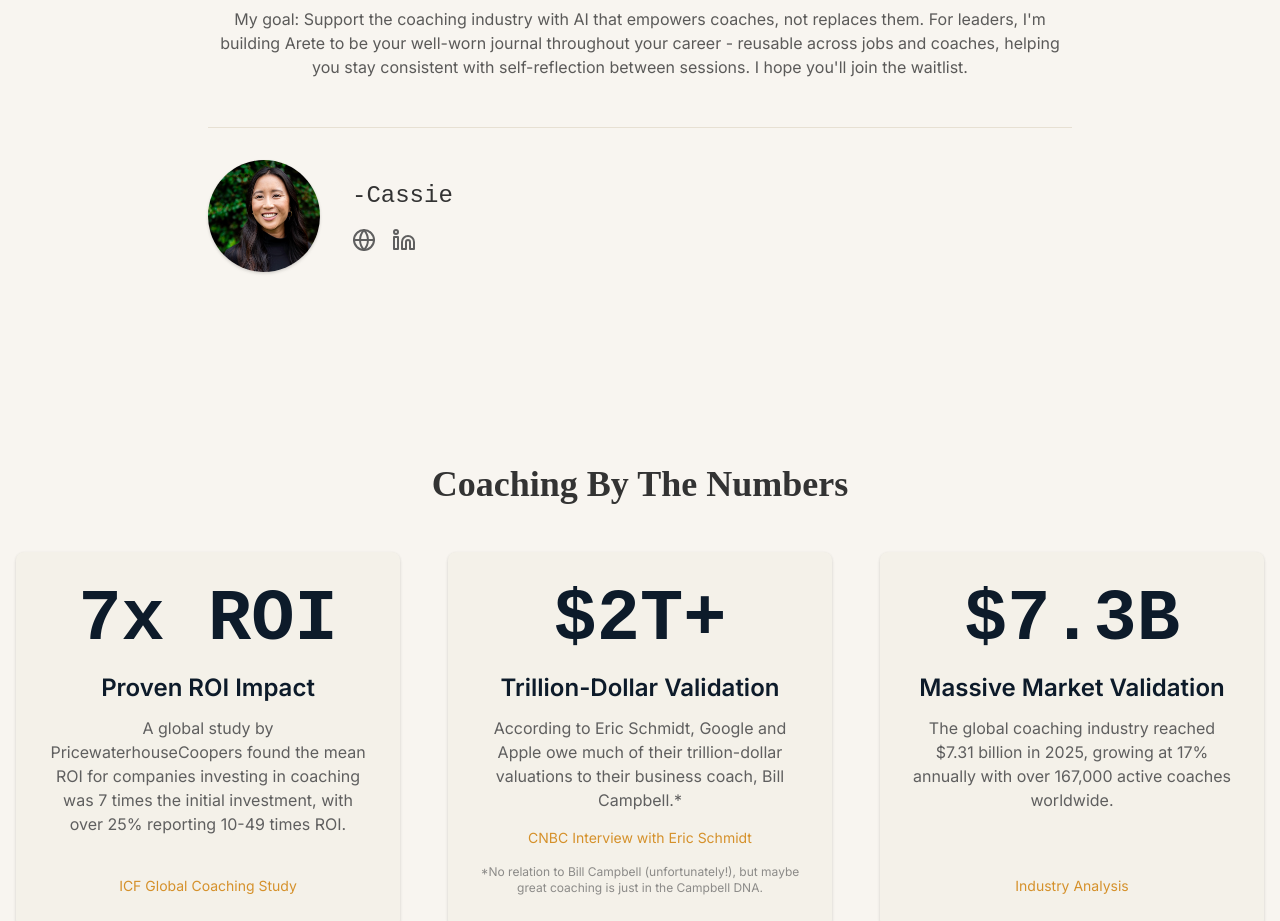
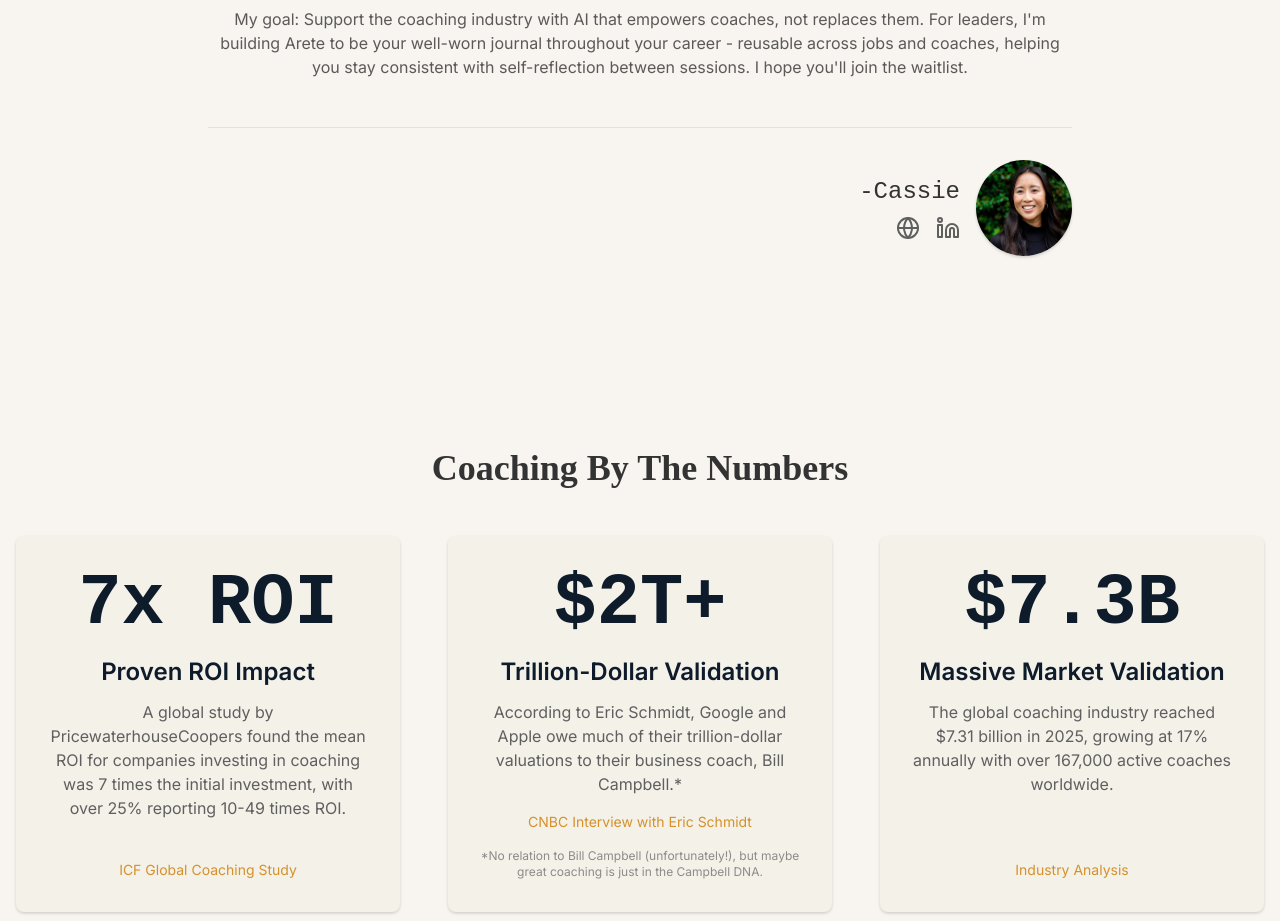
Before and after one commit to CassieCamp/arete3, a Next.js app in the folder frontend/: page / in a window 1280 px wide. Shown: the part 1040-1961 px from the top of the page. Built offline with nearby package versions, Linux system fonts and the light colour scheme; no server answers.

Commit message:
feat(frontend): Update UI components and layout

```diff
--- a/frontend/src/app/layout.tsx
+++ b/frontend/src/app/layout.tsx
@@ -10,7 +10,7 @@ const inter = Inter({ subsets: ['latin'] })
 
 export const metadata: Metadata = {
   title: 'Arete - Personal Development Platform',
-  description: 'Transform your potential into achievement with personalized coaching and insights.',
+  description: 'The coaching app of my dreams',
 }
 
 export default function RootLayout({
--- a/frontend/src/components/coaching/UnconnectedState.tsx
+++ b/frontend/src/components/coaching/UnconnectedState.tsx
@@ -19,7 +19,7 @@ export function UnconnectedState() {
             Welcome to Coaching
           </h1>
           <p className="text-lg text-muted-foreground max-w-2xl mx-auto leading-relaxed">
-            Transform your potential into achievement with personalized coaching.
+            The coaching app of my dreams.
             Connect with experienced coaches who will guide you toward your goals
             with tailored strategies and ongoing support.
           </p>
--- a/frontend/src/components/landing/FounderMessage.tsx
+++ b/frontend/src/components/landing/FounderMessage.tsx
@@ -24,27 +24,29 @@ const FounderMessage: React.FC = () => {
           </div>
 
           {/* --- Closing Unit --- */}
-          <div className="mt-12 pt-8 border-t border-border/50 flex flex-col sm:flex-row items-center gap-6 sm:gap-8 text-center sm:text-left">
-            <div className="w-24 h-24 sm:w-28 sm:h-28 flex-shrink-0">
-              <Image
-                src="/images/founder-headshot.jpg"
-                alt="Cassie Campbell"
-                width={112}
-                height={112}
-                className="rounded-full object-cover object-[center_35%] w-full h-full shadow-md"
-              />
-            </div>
-            <div className="flex flex-col items-center sm:items-start">
+          <div className="mt-12 pt-8 border-t border-border/50 flex justify-end">
+            <div className="flex items-center gap-4">
+              <div className="text-right">
                 <p className="font-mono text-2xl text-foreground">
                   -Cassie
                 </p>
-              <div className="mt-4 flex items-center gap-4">
+                <div className="mt-2 flex items-center justify-end gap-4">
                   <a href="https://cassiecamp.com" target="_blank" rel="noopener noreferrer" className="text-muted-foreground hover:text-primary transition-colors">
                     <WebsiteIcon className="w-6 h-6" />
                   </a>
                   <a href="https://www.linkedin.com/in/cassandracampbell/" target="_blank" rel="noopener noreferrer" className="text-muted-foreground hover:text-primary transition-colors">
                     <LinkedInIcon className="w-6 h-6" />
                   </a>
+                </div>
+              </div>
+              <div className="w-24 h-24 flex-shrink-0">
+                <Image
+                  src="/images/founder-headshot.jpg"
+                  alt="Cassie Campbell"
+                  width={96}
+                  height={96}
+                  className="rounded-full object-cover object-[center_35%] w-full h-full shadow-md"
+                />
               </div>
             </div>
           </div>
```
Lines whose indentation alone changed are shown as unchanged.
